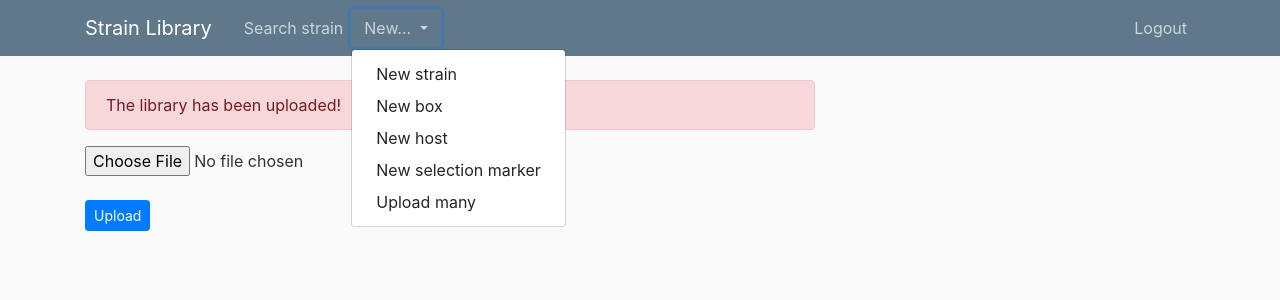
After one commit to BTurkowyd/StrainLibrary, a Flask app: page /upload_many in a window 1280 px wide, after a click on "New...". The commit adds this page. Shown: the top 300 px of the page. Run offline with Flask 2, Linux system fonts and the light colour scheme; a user stored in the database is signed in; data comes from the database, SQL or seed files in the repository; both versions use the stored data as it was after the commit; some libraries are stand-ins or nearby versions.

Commit message:
table uploading started

```diff
--- a/strain_library/forms.py
+++ b/strain_library/forms.py
@@ -1,4 +1,5 @@
 from flask_wtf import FlaskForm
+from flask_wtf.file import FileRequired, FileField, FileAllowed
 from flask_login import current_user
 from wtforms import StringField, PasswordField, SubmitField, BooleanField, TextAreaField, DateField, SelectField, SelectMultipleField
 from wtforms.validators import DataRequired, Length, Email, EqualTo, ValidationError, Optional
@@ -38,8 +39,8 @@ class NewStrainForm(FlaskForm):
     host = SelectField('Host', validators=[DataRequired()])
     vector = StringField('Vector', validators=[Optional()])
     vector_type = StringField('Vector type', validators=[Optional()])
-    selection_marker = SelectField('Selection marker', validators=[Optional()])
-    box = SelectField('Box', validators=[DataRequired()])
+    selection_marker = SelectMultipleField('Selection marker', validators=[Optional()])
+    box = SelectMultipleField('Box', validators=[DataRequired()])
     slot = StringField('Slot', validators=[DataRequired()])
     date_of_creation = DateField(
         'Date of submission', format='%m/%d/%Y', validators=[Optional()])
@@ -86,3 +87,8 @@ class NewSelectionMarkerForm(FlaskForm):
 class SelectHostForm(FlaskForm):
     host = SelectField('Host', validators=[DataRequired()])
     submit = SubmitField('Next')
+
+
+class UploadMany(FlaskForm):
+    file = FileField('Table', validators=[FileRequired()])
+    submit = SubmitField('Upload')
--- a/strain_library/routes.py
+++ b/strain_library/routes.py
@@ -4,6 +4,7 @@ from strain_library.models import *
 from strain_library import app, db, bcrypt
 from strain_library.forms import *
 from sqlalchemy import desc
+import pandas as pd
 
 
 @app.route('/')
@@ -242,3 +243,28 @@ def delete_strain(strain_id):
     db.session.commit()
     flash('Your strain has been deleted!', 'success')
     return redirect(url_for('home'))
+
+@app.route("/upload_many_select_host", methods=['GET', 'POST'])
+@login_required
+def upload_many_select_host():
+    hosts = Host.query.all()
+    form = SelectHostForm()
+    form.host.choices = [(h.name, h.name) for h in Host.query.order_by('name')]
+    value = dict(form.host.choices).get(form.host.data)
+    if form.validate_on_submit():
+        flash(str(value), 'success')
+        return redirect(url_for('upload_many', host_id = value))
+    return render_template('select_host.html', form=form)
+
+@app.route("/upload_many", methods=['GET', 'POST'])
+@login_required
+def upload_many():
+    host_id = request.args.get('host_id')
+    hosts = Host.query.all()
+    form = UploadMany()
+    if form.validate_on_submit():
+        flash('The library has been uploaded!', 'success')
+        return redirect(url_for('home'))
+    else:
+        flash('The library has been uploaded!', 'danger')
+    return render_template('upload_many.html', form=form)
--- a/strain_library/templates/layout.html
+++ b/strain_library/templates/layout.html
@@ -36,6 +36,7 @@
                   <a class="dropdown-item" href="{{ url_for('new_box') }}">New box</a>
                   <a class="dropdown-item" href="{{ url_for('new_host') }}">New host</a>
                   <a class="dropdown-item" href="{{ url_for('new_selection_marker') }}">New selection marker</a>
+                  <a class="dropdown-item" href="{{ url_for('upload_many_select_host') }}">Upload many</a>
                 </div>
               </div>
               <!-- Navbar Right Side -->
--- /dev/null
+++ b/strain_library/templates/upload_many.html
@@ -0,0 +1,16 @@
+{% extends "layout.html" %}
+{% block content %}
+    <div>
+        <form action="" method="POST" class="md-form">
+            <fieldset>
+                <div>
+                    {{ form.file(class='file-path validate') }}
+                </div>
+            </fieldset>
+            <br>
+            <div class="form-group">
+                {{ form.submit(class='btn btn-primary btn-sm float-left') }}
+            </div>
+        </form>
+    </div>
+{% endblock content %}
```
Also changed, not shown: strain_library/templates/new_strain.html (+5 -5 lines), strain_library/strain_library.db, 3 other files.
